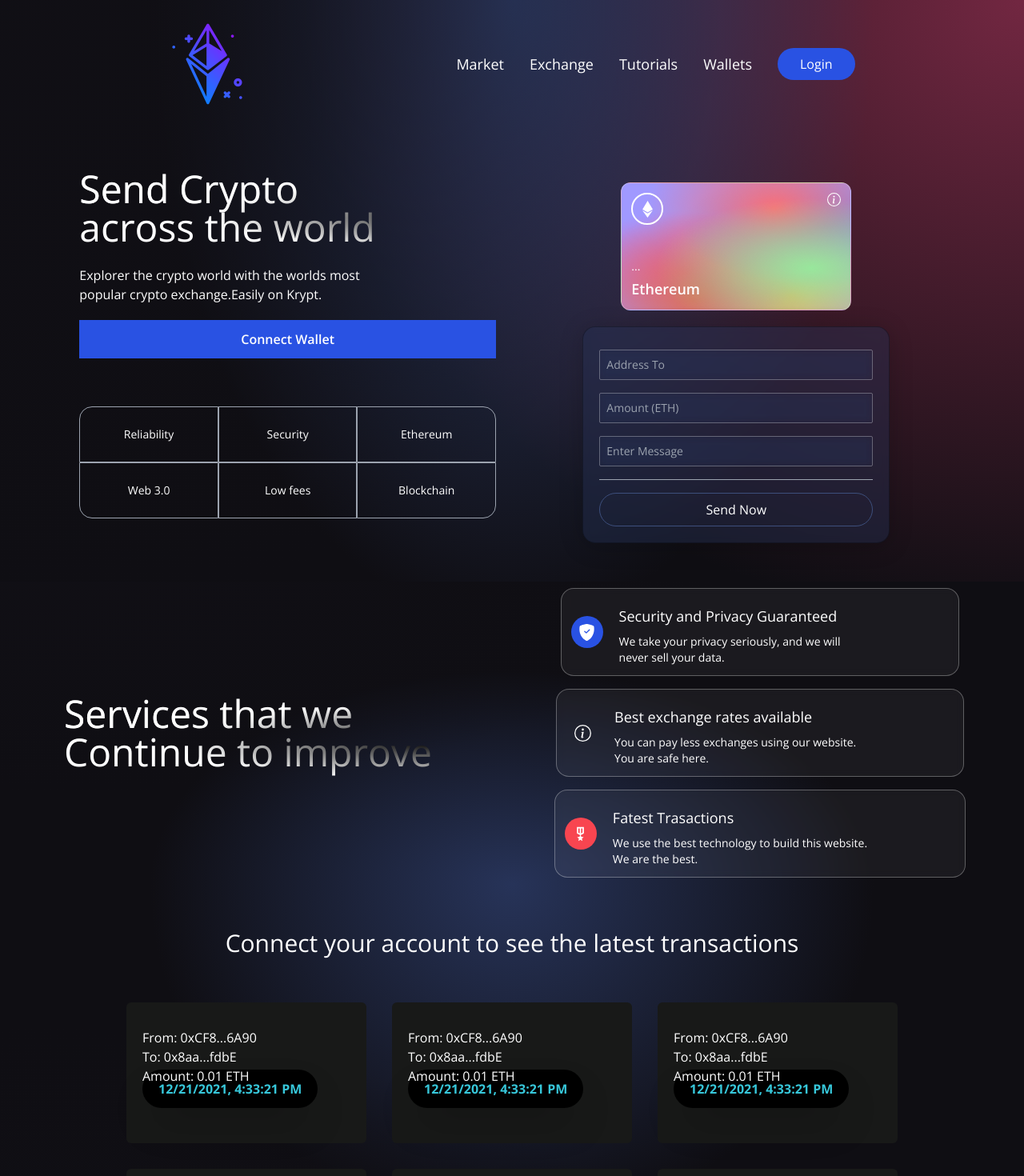
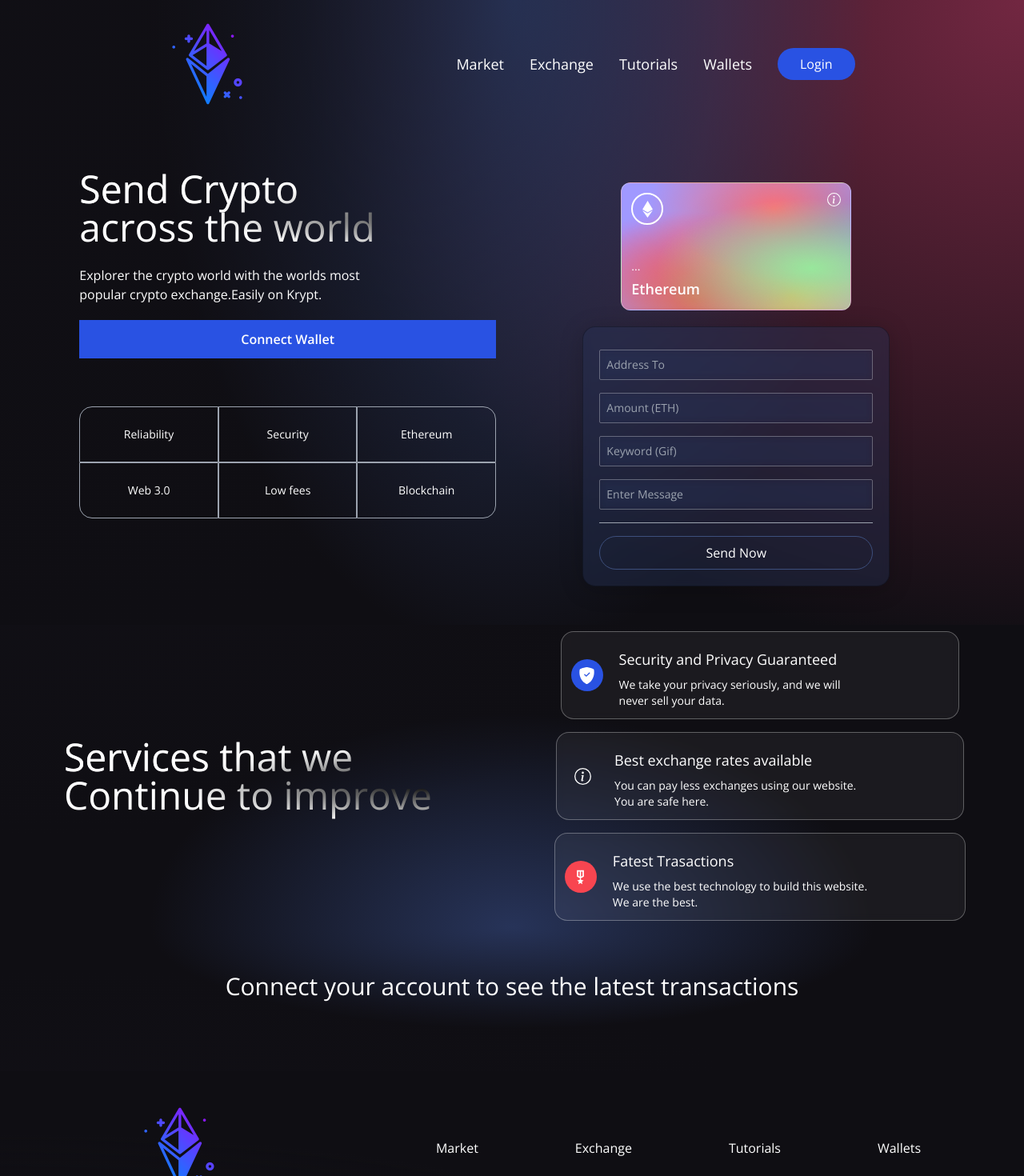
Before and after one commit to Underewarrr/modern-blockchain-app, a React (Vite) app in the folder client/: page / in a window 1280 px wide. Shown: the top 1470 px of the page at 80% size. Built offline with nearby package versions, Linux system fonts and the light colour scheme.

Commit message:
Dev: Rendered last transaction with sucess loading added to client side with Isloading rendering loader

```diff
--- a/client/src/components/Transactions.jsx
+++ b/client/src/components/Transactions.jsx
@@ -47,7 +47,7 @@ const TransactionCard = ({addressTo, addressFrom, timestamp, message, keyword, a
 }
 
 const Transactions = () => {
-    const { currentAccount } = useContext(TransactionContext);
+    const { currentAccount, transactions } = useContext(TransactionContext);
 
     return (
       <div className="flex w-full justify-center items-center 2xl:px-20 gradient-bg-transactions">
@@ -63,7 +63,7 @@ const Transactions = () => {
           )}
 
           <div className='flex flex-wrap justify-center items-center mt-10'>
-            {dummyData.reverse().map((transaction, index) => (
+            {transactions.reverse().map((transaction, index) => (
               <TransactionCard key={index} {...transaction}/>
             ))}
           </div>
--- a/client/src/components/Welcome.jsx
+++ b/client/src/components/Welcome.jsx
@@ -127,6 +127,12 @@ function Welcome() {
               type="number"
             />
             <Input
+              placeholder="Keyword (Gif)"
+              name="keyword"
+              handleChange={handleChange}
+              type="text"
+            />
+            <Input
               placeholder="Enter Message"
               name="message"
               handleChange={handleChange}
@@ -135,7 +141,7 @@ function Welcome() {
             <div
               className="h-[1px] w-full bg-gray-400 my-2"
             />
-            {false ? (
+            {isLoading ? (
               <Loader />
             ) : (
               <button
--- a/client/src/context/TransactionContext.jsx
+++ b/client/src/context/TransactionContext.jsx
@@ -31,7 +31,7 @@ export function TransactionProvider({ children }) { // provider component
 
   const [isLoading, setIsLoading] = useState(false); // create a state
   const [transactionCount, setTransactionCount] = useState(localStorage.getItem('transactionCount')); // create a state get from local storage transaction count
-  const [transactions, setTransaction] = useState([]); // create a state get from local storage transaction count
+  const [transactions, setTransactions] = useState([]); // create a state get from local storage transaction count
 
   const handleChange = (e, name) => {
     setFormData((prevState) => ({
@@ -41,24 +41,31 @@ export function TransactionProvider({ children }) { // provider component
 
   const getAllTransactions = async () => {
     try {
-      if (!ethereum) return alert('Please Install MetaMask'); // check if the user has installed metamask
-      const transactionsContract = createEthereumContract();  // get the contract instance
-      const avaliableTransactions = await transactionsContract.getAllTransactions(); // get all the transactions
-      const structuredTransaction = avaliableTransactions.map((transaction) => ({
-        addressTo: transaction.receiver,
-        addressFrom: transaction.sender,
-        timestamp: new Date(transaction.timestamp.toNumber * 1000).toLocaleString(),  // convert the timestamp to local time
-        message: transaction.message,
-        keyword: transaction.keyword,
-        amount: parseInt(transaction.amount._hex) * (10 ** 18),  // get the amount in wei
-      }))
-      setTransactionCount(structuredTransaction);
-      console.log('lastTransactions', structuredTransaction)
+      if (ethereum) {
+        const transactionsContract = createEthereumContract();
+
+        const availableTransactions = await transactionsContract.getAllTransactions();
+
+        const structuredTransactions = availableTransactions.map((transaction) => ({
+          addressTo: transaction.receiver,
+          addressFrom: transaction.sender,
+          timestamp: new Date(transaction.timestamp.toNumber() * 1000).toLocaleString(),
+          message: transaction.message,
+          keyword: transaction.keyword,
+          amount: parseInt(transaction.amount._hex) / (10 ** 18)
+        }));
+
+        console.log(structuredTransactions);
+
+        setTransactions(structuredTransactions);
+      } else {
+        console.log("Ethereum is not present");
+      }
     } catch (error) {
       console.log(error);
-      throw new Error('No ETH Object');
     }
-  }
+  };
+
 
 
   async function CheckIfWalletIsConnected() {
@@ -159,6 +166,7 @@ export function TransactionProvider({ children }) { // provider component
         sendTransaction,
         handleChange,
         formData,
+        transactions,
       }}
     >
       { children }
```
